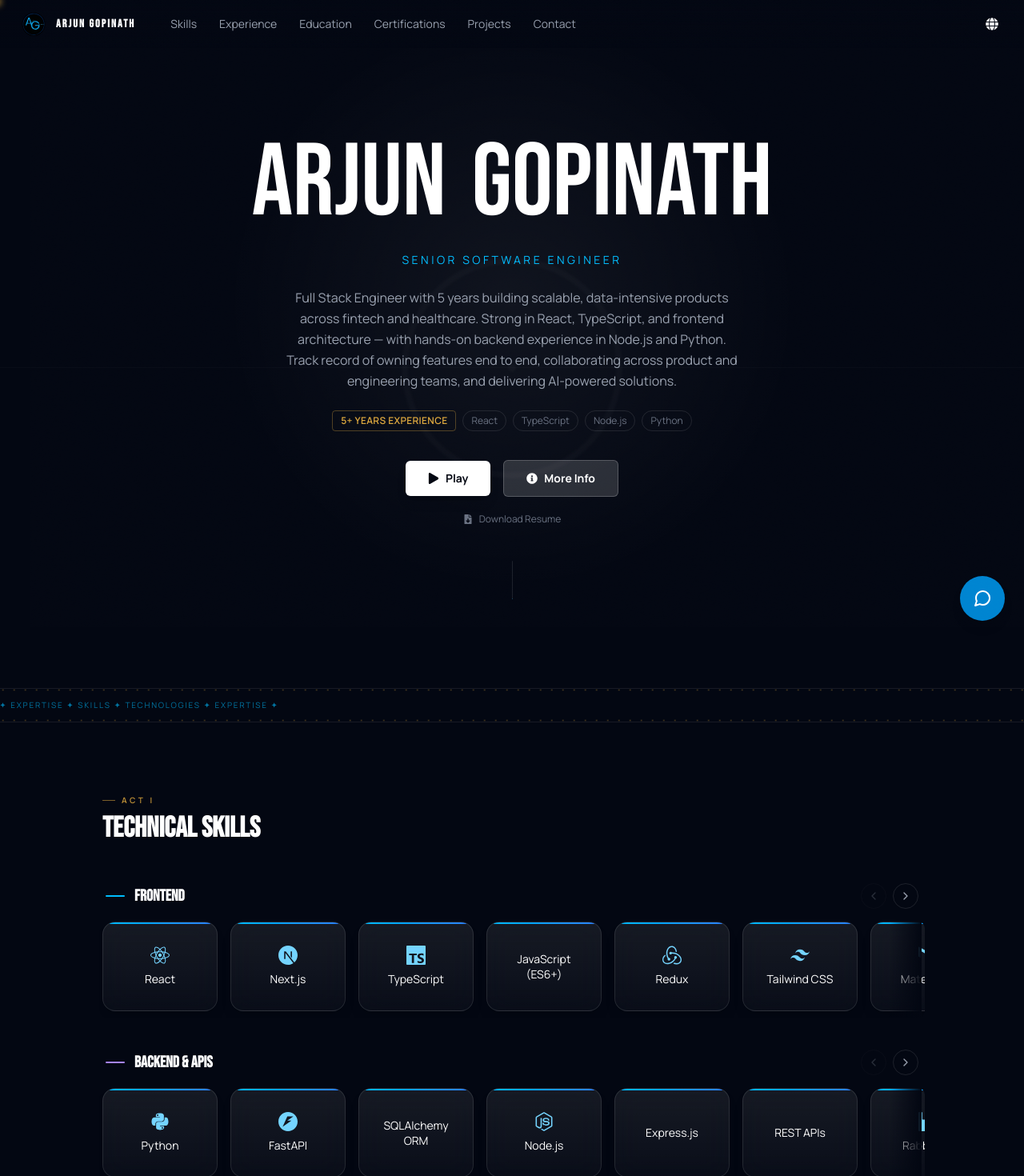
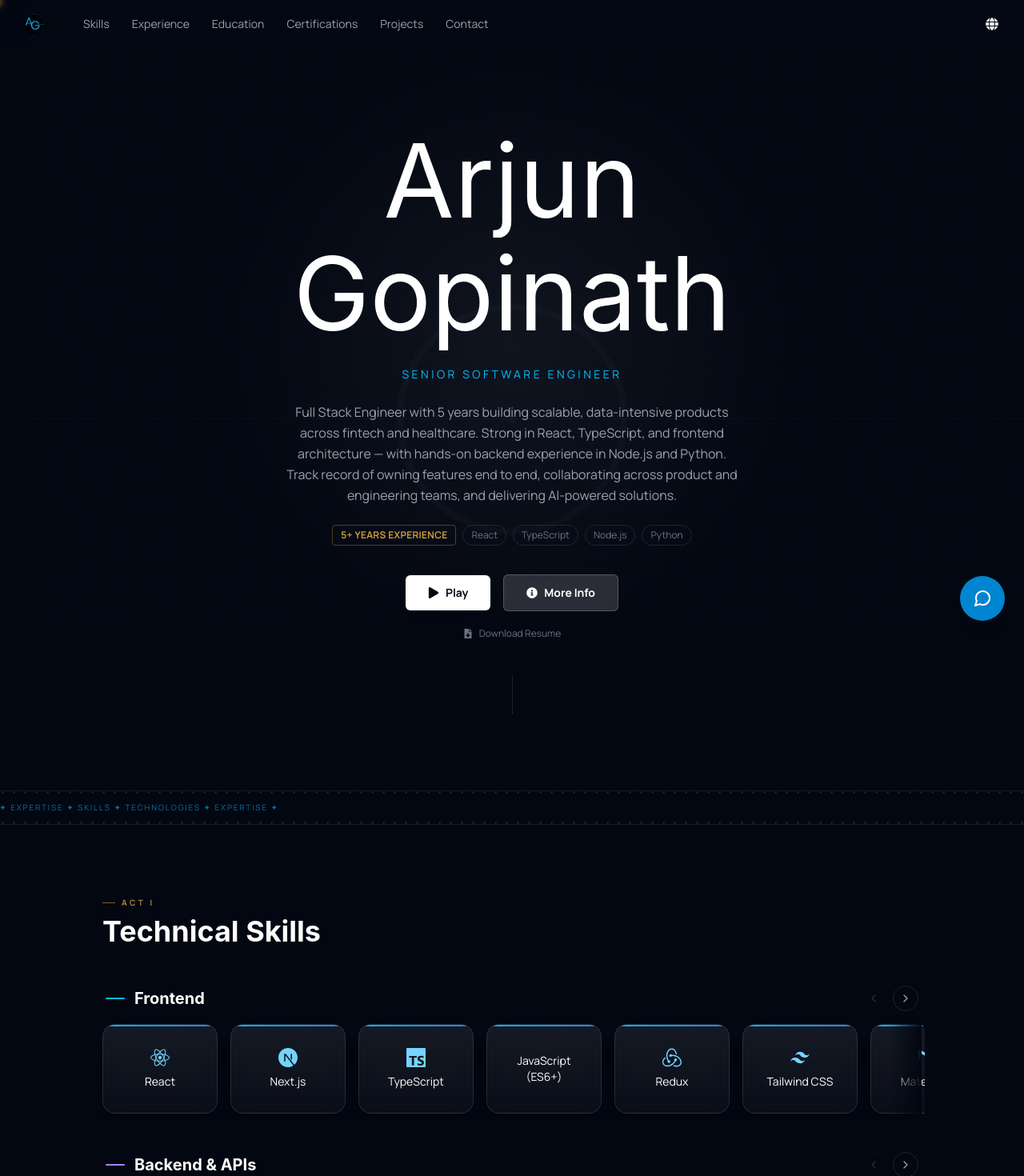
Before and after one commit to Arjun-Gopinath/PortfolioApp, a React (Vite) app: page / in a window 1280 px wide. Shown: the top 1470 px of the page at 80% size. Built offline with nearby package versions, Linux system fonts and the light colour scheme.

Commit message:
refactor. Update UI styles for Hero and other sections

```diff
--- a/src/App.css
+++ b/src/App.css
@@ -3,7 +3,6 @@
   margin: 0 auto;
   padding: 2rem;
   text-align: center;
-  font-family: 'Manrope', sans-serif;
 }
 
 .logo {
--- a/src/components/Hero.jsx
+++ b/src/components/Hero.jsx
@@ -81,15 +81,15 @@ const Hero = () => {
           className="flex flex-wrap justify-center gap-x-[0.25em] font-display"
           style={{
             fontSize: "clamp(4rem, 10vw, 9rem)",
-            lineHeight: 0.92,
+            lineHeight: 1,
             color: "white",
           }}
         >
           {words.map((word, i) => (
-            <span key={i} className="inline-block overflow-hidden pb-[0.05em]">
+            <span key={i} className="inline-block overflow-hidden p-[0.05em]">
               <motion.span
                 className="inline-block"
-                initial={reduceMotion ? { opacity: 0 } : { y: "110%" }}
+                initial={reduceMotion ? { opacity: 0 } : { y: "100%" }}
                 animate={reduceMotion ? { opacity: 1 } : { y: 0 }}
                 transition={{
                   duration: 0.8,
@@ -190,7 +190,11 @@ const Hero = () => {
             <motion.div
               className="absolute top-0 left-0 w-full rounded-full bg-gradient-to-b from-sky-400 to-sky-400/0"
               animate={{ y: ["-100%", "200%"] }}
-              transition={{ duration: 1.4, repeat: Infinity, ease: "easeInOut" }}
+              transition={{
+                duration: 1.4,
+                repeat: Infinity,
+                ease: "easeInOut",
+              }}
               style={{ height: "50%" }}
             />
           </div>
--- a/src/components/TopNavbar.jsx
+++ b/src/components/TopNavbar.jsx
@@ -67,12 +67,6 @@ const TopNavbar = () => {
               alt="AG Logo"
               className="w-8 h-8 md:w-9 md:h-9 object-contain"
             />
-            <span
-              className="hidden sm:inline text-white text-sm font-bold uppercase tracking-[0.2em] font-display"
-              style={{ letterSpacing: "0.15em" }}
-            >
-              Arjun Gopinath
-            </span>
           </a>
 
           <nav className="hidden md:flex items-center gap-1">
--- a/src/index.css
+++ b/src/index.css
@@ -1,4 +1,5 @@
 @import "tailwindcss";
+@import url('https://googleapis.com');
 
 /* Cinematic accent — warm marquee gold. Registered as a Tailwind theme color
    so utilities like text-gold, bg-gold/50, border-gold/40 all work.
@@ -8,7 +9,7 @@
    use these instead of inline fontFamily styles. */
 @theme {
   --color-gold: #f5b942;
-  --font-display: 'Bebas Neue', sans-serif;
+  --font-display: 'Inter', sans-serif;
   --font-body: 'Manrope', sans-serif;
 }
 
```
Also changed, not shown: src/App.jsx (+16 -4 lines), src/components/Experience.jsx (+6 -1 lines).
